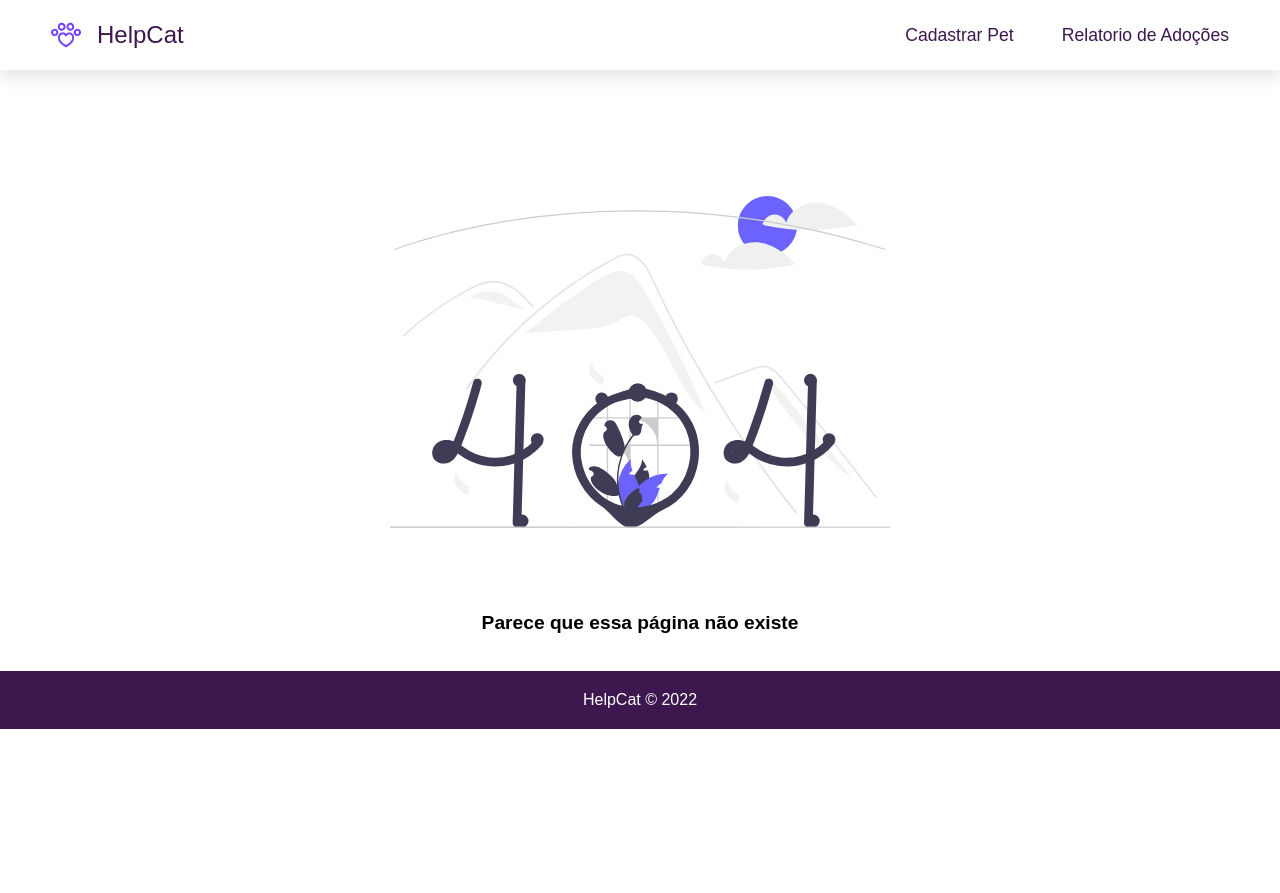
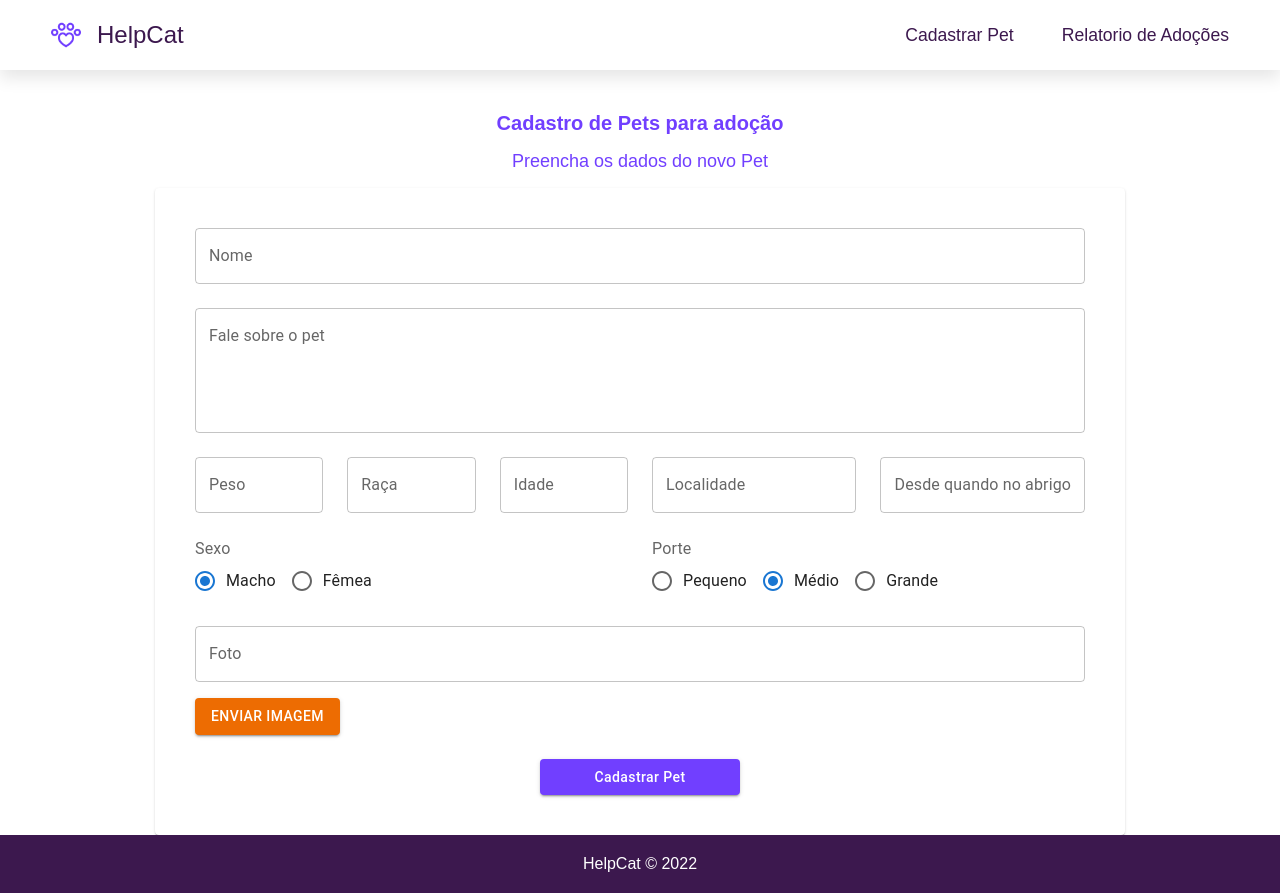
Before and after one commit to tharsila/beacademy-devstart-projeto-individual-backend, a Next.js app in the folder frontend/: page /pets/dashboard/register in a window 1280 px wide. Before the commit this address had no page. Before the commit the page ends 800 px from the top, so only its background shows below. Built offline with nearby package versions, Linux system fonts and the light colour scheme.

Commit message:
feat: admin page

```diff
--- /dev/null
+++ b/frontend/pages/pets/dashboard/register.js
@@ -0,0 +1,162 @@
+import Title from '../../../components/Title/Title'
+import {useRegister} from '../../../data/hooks/pages/pets/useRegister'
+import {Paper, Grid, TextField, Button, Snackbar, Radio, RadioGroup, FormControlLabel, FormControl, FormLabel} from '@mui/material'
+
+const Register = () => {
+  const {name, setName,
+    about, setAbout,
+    weigth, setWeigth,
+    race, setRace,
+    age, setAge,
+    location, setLocation,
+    since, setSince,
+    sex, setSex,
+    size, setSize,
+    image, setImage,
+    message, setMessage,
+    registerPet
+  } = useRegister()
+  return (
+    <>
+      <Title title="Cadastro de Pets para adoção" subtitle="Preencha os dados do novo Pet"/>
+
+      <Paper sx={{maxWidth: 970, mx:'auto', p: '40px'}}>
+        <Grid container spacing={3}>
+          <Grid item xs={12}>
+            <TextField
+              label={'Nome'}
+              placeholder={'Digite o nome do pet'}
+              fullWidth
+              value={name}
+              onChange={(event) => setName(event.target.value)}
+            />
+          </Grid>
+          <Grid item xs={12}>
+            <TextField
+              label={'Fale sobre o pet'}
+              multiline
+              fullWidth
+              rows={4}
+              value={about}
+              onChange={(event) => setAbout(event.target.value)}
+            />
+          </Grid>
+          <Grid item xs={2}>
+            <TextField
+              label={'Peso'}
+              placeholder={'Digite o peso do pet'}
+              fullWidth
+              value={weigth}
+              onChange={(event) => setWeigth(event.target.value)}
+            />
+          </Grid>
+          <Grid item xs={2}>
+            <TextField
+              label={'Raça'}
+              placeholder={'Digite a raça do pet'}
+              fullWidth
+              value={race}
+              onChange={(event) => setRace(event.target.value)}
+            />
+          </Grid>
+          <Grid item xs={2}>
+            <TextField
+              label={'Idade'}
+              placeholder={'Digite a idade do pet'}
+              fullWidth
+              value={age}
+              onChange={(event) => setAge(event.target.value)}
+            />
+          </Grid>
+          <Grid item xs={3}>
+            <TextField
+              label={'Localidade'}
+              placeholder={'Digite a cidade do pet'}
+              fullWidth
+              value={location}
+              onChange={(event) => setLocation(event.target.value)}
+            />
+          </Grid>
+          <Grid item xs={3}>
+            <TextField
+              label={'Desde quando no abrigo'}
+              placeholder={'Digite a data de chegada'}
+              fullWidth
+              value={since}
+              onChange={(event) => setSince(event.target.value)}
+            />
+          </Grid>
+          <Grid item xs={6}>
+            <FormControl>
+              <FormLabel id="demo-radio-buttons-group-label">Sexo</FormLabel>
+              <RadioGroup
+                row
+                aria-labelledby="demo-radio-buttons-group-label"
+                name="radio-buttons-group"
+                value={sex}
+                onChange={(event) => setSex(event.target.value)}
+              >
+                <FormControlLabel value="Macho" control={<Radio />} label="Macho" />
+                <FormControlLabel value="Fêmea" control={<Radio />} label="Fêmea" />
+              </RadioGroup>
+            </FormControl>
+          </Grid>
+          <Grid item xs={6}>
+            <FormControl>
+              <FormLabel id="demo-radio-buttons-group-label">Porte</FormLabel>
+              <RadioGroup
+                row
+                aria-labelledby="demo-radio-buttons-group-label"
+                name="radio-buttons-group"
+                value={size}
+                onChange={(event) => setSize(event.target.value)}
+              >
+                <FormControlLabel value="Pequeno" control={<Radio />} label="Pequeno" />
+                <FormControlLabel value="Médio" control={<Radio />} label="Médio" />
+                <FormControlLabel value="Grande" control={<Radio />} label="Grande" />
+              </RadioGroup>
+            </FormControl>
+          </Grid>
+          <Grid item xs={12}>
+            <TextField
+              label={'Foto'}
+              placeholder={'Digite a URL da imagem'}
+              fullWidth
+              value={image}
+              onChange={(event) => setImage(event.target.value)}
+            />
+            <Button
+              variant={'contained'}
+              color={'warning'}
+              sx={{mt: '1rem'}}
+              component={'a'}
+              href={'https://imgur.com/upload'}
+              target={'_blank'}
+            >
+              Enviar Imagem
+            </Button>
+          </Grid>
+          <Grid item xs={12} sx={{textAlign: 'center'}}>
+            <Button
+              variant={'contained'}
+              fullWidth
+              sx={{maxWidth: {md: '200px', mt: '1rem'}}}
+              style={{textTransform: 'none', backgroundColor: '#713FFF'}}
+              onClick={registerPet}
+            >
+              Cadastrar Pet
+            </Button>
+          </Grid>
+        </Grid>
+      </Paper>
+      <Snackbar
+        open={message.length > 0}
+        autoHideDuration={2500}
+        onClose={() => setMessage('')}
+        message={message}
+      />
+    </>
+  )
+}
+
+export default Register
```
Also changed, not shown: frontend/pages/pets/dashboard/index.js (added, +8 -0 lines), frontend/pages/pets/dashboard/report.js (added, +46 -0 lines).
